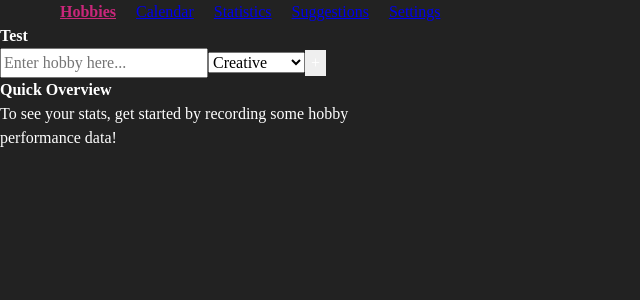
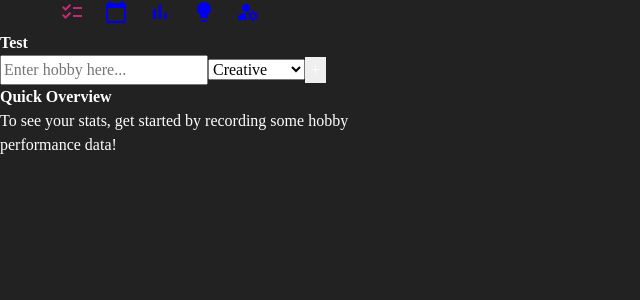
Before and after one commit to raziel-razmattaz/hobby-tracker, a Vue app: page / in a window 1280 px wide. Shown: the top 300 px of the page, without its empty margins (0-640 px from the left). Built offline with nearby package versions, Linux system fonts and the light colour scheme; a web font is replaced by a local one.

Commit message:
Imported and used material icons for nav bar

```diff
--- a/src/App.vue
+++ b/src/App.vue
@@ -5,17 +5,27 @@
 <template>
   <nav>
     <ul>
-      <li><router-link to="/">Hobbies</router-link></li>
-      <li><router-link to="/calendar">Calendar</router-link></li>
-      <li><router-link to="/stats">Statistics</router-link></li>
-      <li><router-link to="/suggestions">Suggestions</router-link></li>
-      <li><router-link to="/settings">Settings</router-link></li>
+      <li><router-link to="/">
+        <span class="material-icons">checklist</span>
+      </router-link></li>
+      <li><router-link to="/calendar">
+        <span class="material-icons">calendar_today</span>
+      </router-link></li>
+      <li><router-link to="/stats">
+        <span class="material-icons">bar_chart</span>
+      </router-link></li>
+      <li><router-link to="/suggestions">
+        <span class="material-icons">lightbulb</span>
+      </router-link></li>
+      <li><router-link to="/settings">
+        <span class="material-icons">manage_accounts</span>
+      </router-link></li>
     </ul>
   </nav>
     <router-view />
 </template>
 
-<style scoped> /* For testing */
+<style scoped>
 nav li {
   display: inline;
   padding-left: 20px;
--- a/src/style.css
+++ b/src/style.css
@@ -1,4 +1,5 @@
 @import url('https://fonts.googleapis.com/css2?family=Inria+Sans:ital,wght@0,300;0,400;0,700;1,300;1,400;1,700&family=Nanum+Gothic&display=swap');
+@import url('https://fonts.googleapis.com/icon?family=Material+Icons');
 
 :root {
   --body-font: "Inria Sans", serif;
```
